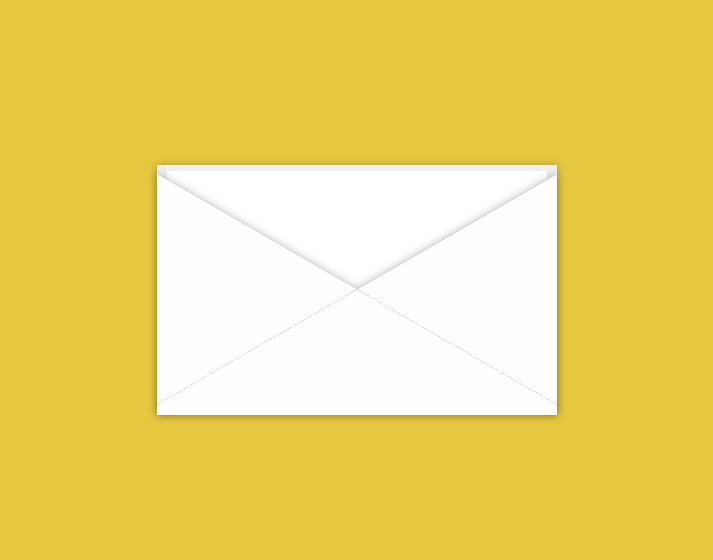
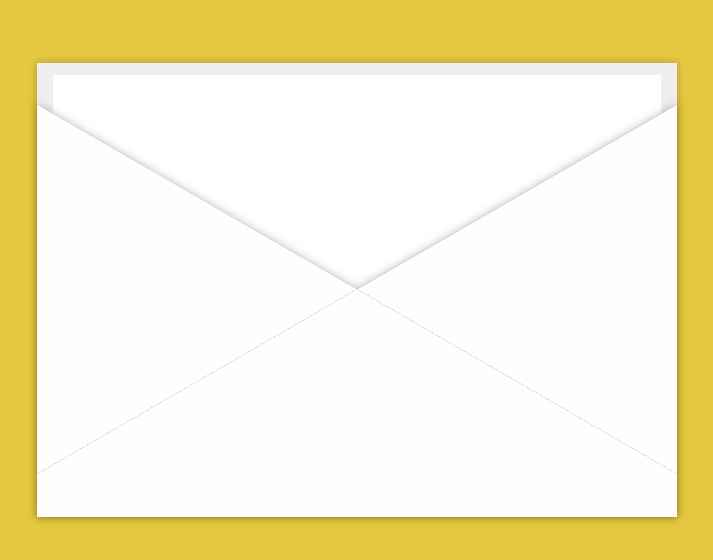
Before and after one commit to jmholzer/greeting-card, a Next.js app in the folder birthday-card/: page / in a window 1280 px wide. Shown: the part 110-670 px from the top of the page, without its empty margins (283-996 px from the left). Built offline with nearby package versions, Linux system fonts and the light colour scheme.

Commit message:
Add keyframes to animation, resize

```diff
--- a/birthday-card/components/envelope/Envelope.tsx
+++ b/birthday-card/components/envelope/Envelope.tsx
@@ -1,5 +1,4 @@
 'use client';
-
 import { motion, AnimatePresence } from 'framer-motion';
 import { useState } from 'react';
 import styles from './envelope.module.css';
@@ -11,9 +10,17 @@ export default function Home() {
     setIsOpen(!isOpen);
   };
 
-  const envelopeAnimation = isOpen ? {
-    opacity: 0, y: 400, scale: 1.25, transition: { delay: 0.6, duration: 0.6, ease: [0.175, 0.885, 0.32, 1] }
-  } : {}
+  const envelopeAnimation = isOpen
+    ? {
+      opacity: [1, 1, 0],
+      y: [0, 400, 400],
+      transition: {
+        delay: 0.2,
+        duration: 5,
+        ease: [0.175, 0.885, 0.32, 1],
+      },
+    }
+    : {};
 
   return (
     <div className={styles.container}>
@@ -31,15 +38,19 @@ export default function Home() {
           <motion.div
             className={styles.card}
             initial={{ y: 0 }}
-            animate={isOpen ? { transition: { delay: 0.2, duration: 0.6, ease: [0.175, 0.885, 0.32, 1] } } : {}}
+            animate={
+              isOpen
+                ? {
+                  transition: {
+                    delay: 0.2,
+                    duration: 0.6,
+                    ease: [0.175, 0.885, 0.32, 1],
+                  },
+                }
+                : {}
+            }
             style={{ zIndex: 2 }}
-          >
-            <motion.div
-              className={styles.inner}
-              initial={{ rotate: 0, scale: 1 }}
-              animate={isOpen ? { rotate: -90, scale: 1.15, transition: { delay: 0.4, duration: 0.3, ease: [0.175, 0.885, 0.32, 1] } } : {}}
-            />
-          </motion.div>
+          />
           <motion.div
             key="envelopeFront"
             id="envelopeFront"
@@ -49,7 +60,6 @@ export default function Home() {
             animate={envelopeAnimation}
             style={{ zIndex: 3 }}
           />
-
         </div>
       </AnimatePresence>
     </div>
--- a/birthday-card/components/envelope/envelope.module.css
+++ b/birthday-card/components/envelope/envelope.module.css
@@ -1,7 +1,7 @@
 .envelopeContainer {
     position: relative;
-    width: 400px;
-    height: 250px;
+    width: 50vw;
+    height: 35.4vw;
     display: grid;
     place-items: center;
 }
@@ -43,14 +43,6 @@
     height: 95%;
     position: absolute;
     z-index: 8;
-}
-
-.inner {
-    position: absolute;
-    width: 100%;
-    height: 100%;
-    top: 0;
-    left: 0;
     background: #fff;
     backface-visibility: hidden;
 }
```
